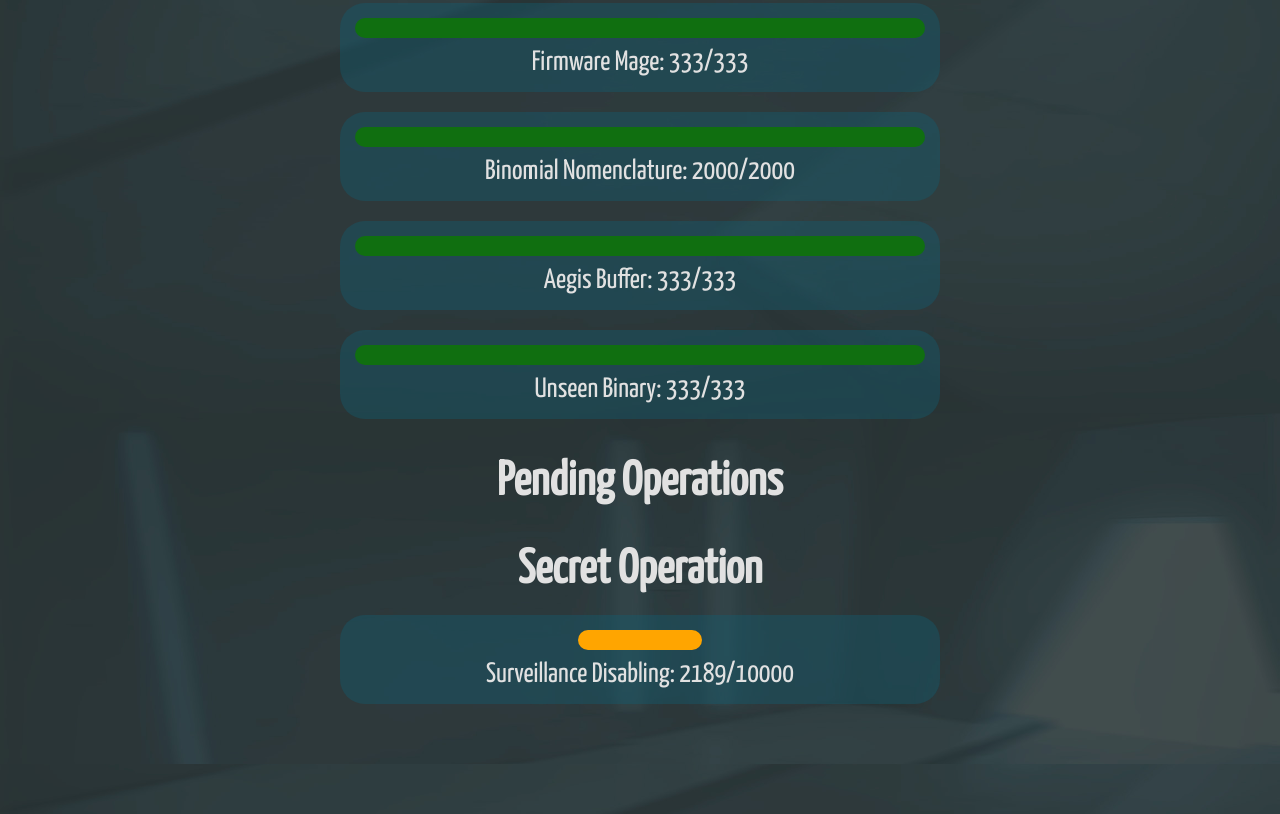
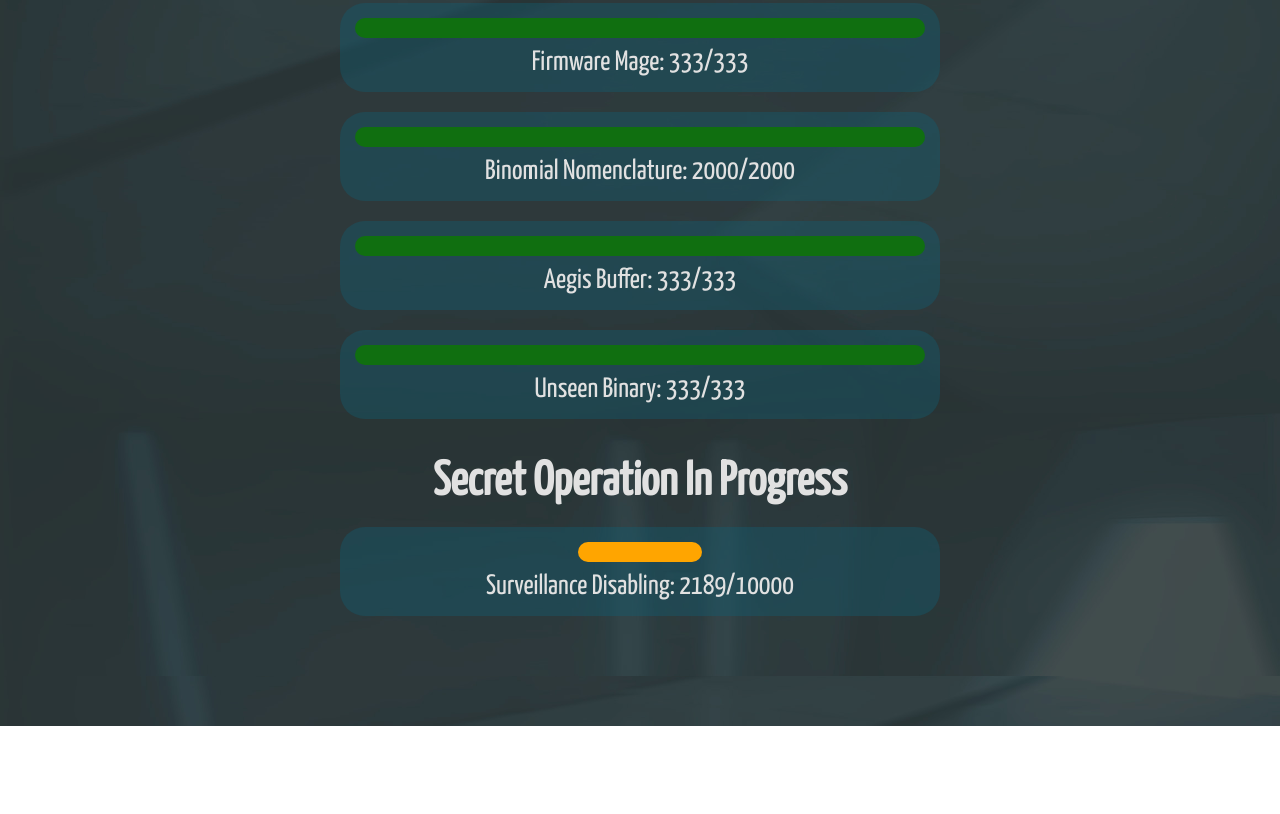
Before and after one commit to VyacheslavKs94/mylovelyarg, a plain HTML site: page numbers.html in a window 1280 px wide. Shown: the part 540-1354 px from the top of the page. After the commit the page ends 1266 px from the top, so only its background shows below. Drawn offline with Linux system fonts and the light colour scheme.

Commit message:
Update numbers.html

```diff
--- a/numbers.html
+++ b/numbers.html
@@ -38,10 +38,7 @@
             </div>
         </div>
         <div class="category">
-            <h2>Pending Operations</h2>
-        </div>
-        <div class="category">
-            <h2>Secret Operation</h2>
+            <h2>Secret Operation In Progress</h2>
             <div class="progress-bar pending" id="secret">
                 <div class="progress"></div>
                 <span>Surveillance Disabling: Pending</span>
```
